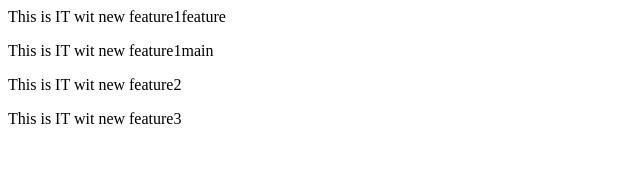
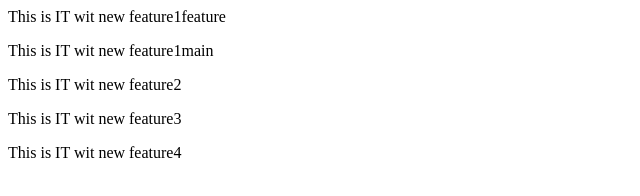
Before and after one commit to saakshisorate1/localRepo, a plain HTML site: page index.html in a window 1280 px wide. Shown: the whole page, without its empty margins (0-640 px from the left). Drawn offline with Linux system fonts and the light colour scheme.

Commit message:
add feature 4

```diff
--- a/index.html
+++ b/index.html
@@ -2,3 +2,4 @@
 <p> This is IT wit new feature1main</p>
 <p> This is IT wit new feature2</p>
 <p> This is IT wit new feature3</p>
+<p> This is IT wit new feature4</p>
```
